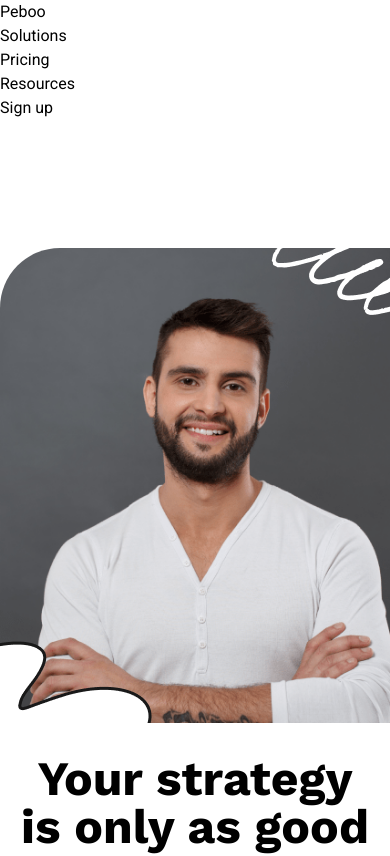
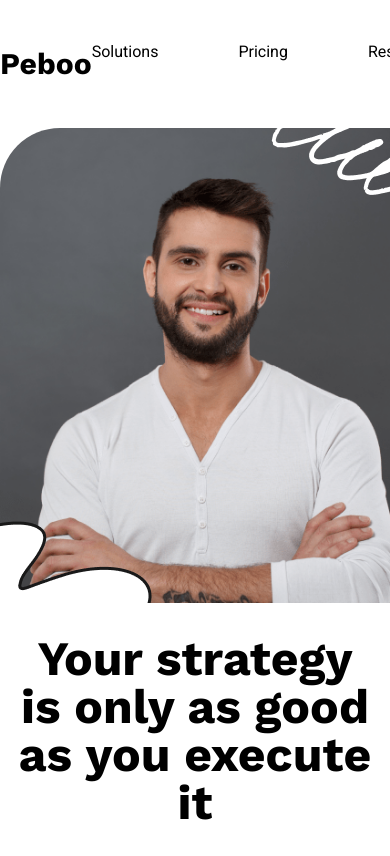
Before and after one commit to FrontEndDevo/peboo, a React (Vite) app: page / in a window 390 px wide. Shown: the top 856 px of the page. Built offline with nearby package versions, Linux system fonts and the light colour scheme.

Commit message:
Finish the styles for Navbar component without responsive

```diff
--- a/src/components/Navbar.jsx
+++ b/src/components/Navbar.jsx
@@ -1,19 +1,44 @@
+import { useState } from "react";
+import { useEffect } from "react";
+
 const Navbar = () => {
+  const [navbarBackground, setNavbarBackground] = useState(false);
+
   const navbarLinks = ["solutions", "pricing", "resources", "sign-up"].map(
     (link, i) => (
-      <li key={i}>
+      <li
+        key={i}
+        className={`duration-200 ${
+          navbarBackground ? "hover:text-indigo-200" : "hover:text-indigo-700"
+        }`}
+      >
         <a href={link}>
           {link.charAt(0).toUpperCase() + link.slice(1).replace("-", " ")}
         </a>
       </li>
     )
   );
+
+  useEffect(() => {
+    const changeNavbarBackground = () => {
+      setNavbarBackground(window.scrollY >= 100 ? true : false);
+    };
+
+    window.addEventListener("scroll", changeNavbarBackground);
+  }, []);
+
   return (
-    <nav>
-      <div className="logo">
-        <h1>Peboo</h1>
+    <nav
+      className={`fixed top-0 left-0 right-0 z-50 duration-200 rounded-b-[3rem] ${
+        navbarBackground && "bg-indigo-900 text-white"
+      }`}
+    >
+      <div className="container mx-auto flex items-center justify-between py-10">
+        <div className="logo">
+          <h1 className="font-work-sans text-3xl ">Peboo</h1>
+        </div>
+        <ul className="links flex gap-20">{navbarLinks}</ul>
       </div>
-      <ul className="links">{navbarLinks}</ul>
     </nav>
   );
 };
```
